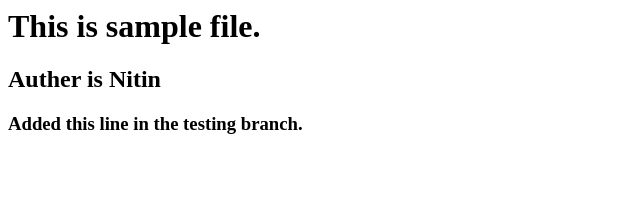
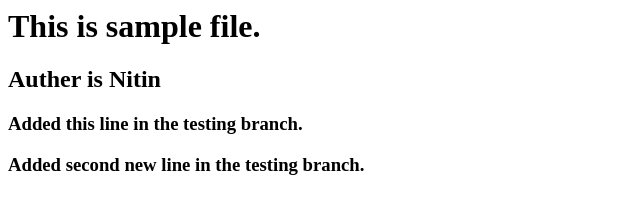
Before and after one commit to nitinbelgamwar/trainingProject, a plain HTML site: page index.html in a window 1280 px wide. Shown: the whole page, without its empty margins (0-640 px from the left). Drawn offline with Linux system fonts and the light colour scheme.

Commit message:
new changes in the testing branch

```diff
--- a/index.html
+++ b/index.html
@@ -1,3 +1,4 @@
 <h1>This is sample file.</h1>
 <h2>Auther is Nitin</h2>
 <h3>Added this line in the testing branch.</h3>
+<h3>Added second new line in the testing branch.</h3>
```
